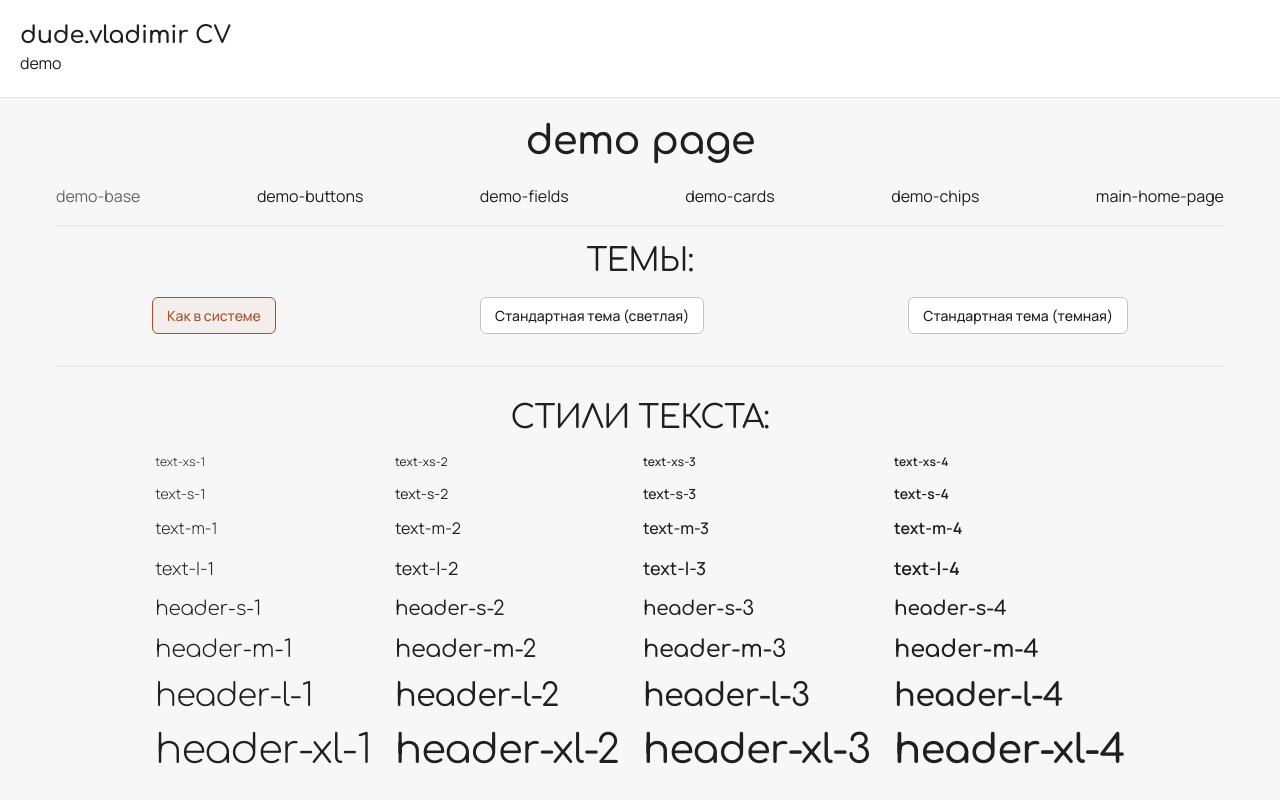
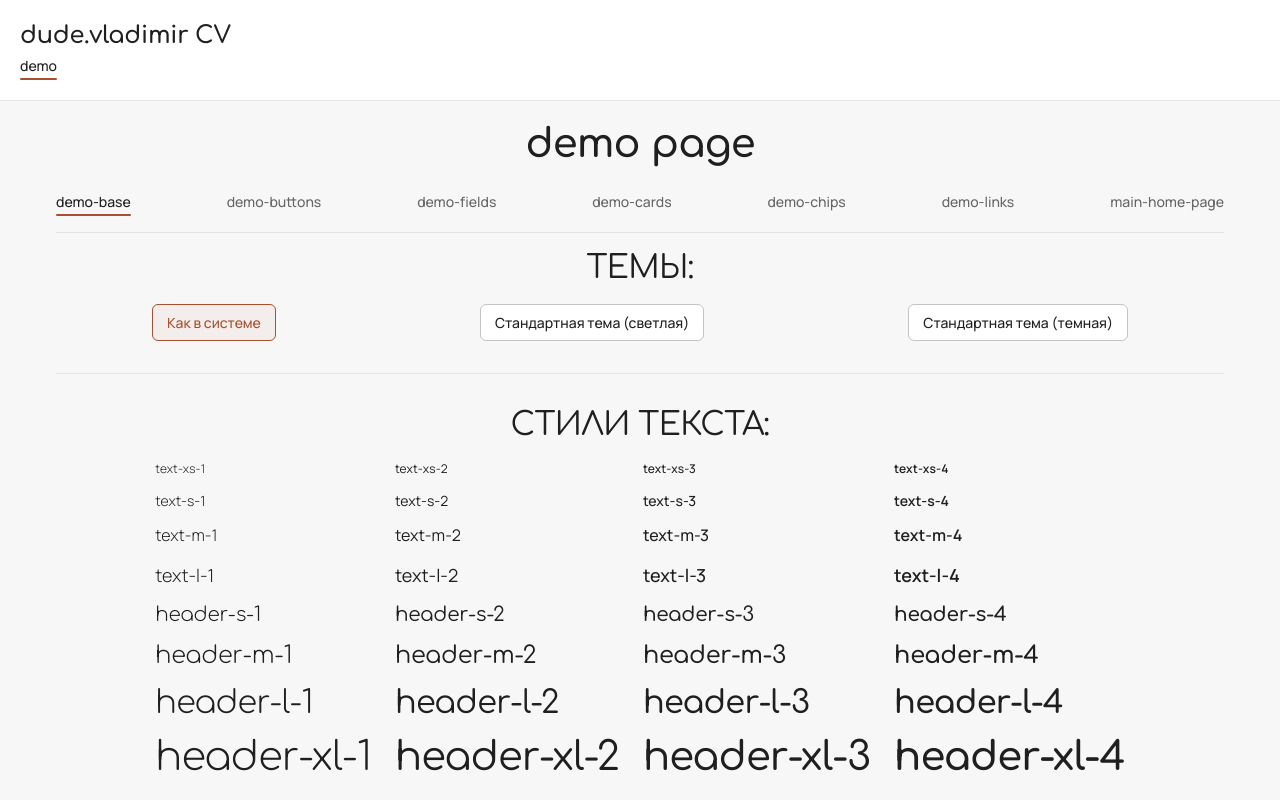
Before and after one commit to dudeVladimir/my-cv, a Vue app: page /demo/base in a window 1280 px wide. Shown: the top 800 px of the page. Built offline with nearby package versions, Linux system fonts and the light colour scheme.

Commit message:
feat(ui): add link component

```diff
--- a/src/components/TheHeader.vue
+++ b/src/components/TheHeader.vue
@@ -7,9 +7,13 @@
     </div>
     <div class="the-header__center" />
     <div class="the-header__right">
-      <RouterLink v-if="isDev" :to="{ name: 'main-demo-page' }">
+      <UiLink
+        v-if="isDev"
+        :to="{ name: 'main-demo-page' }"
+        variant="nav"
+      >
         demo
-      </RouterLink>
+      </UiLink>
     </div>
   </header>
 </template>
--- a/src/modules/demo-page/DemoPage.vue
+++ b/src/modules/demo-page/DemoPage.vue
@@ -10,9 +10,12 @@
         :key="idx"
         class="demo-links__item"
       >
-        <RouterLink :to="{ name: link.name }">
+        <UiLink
+          :to="{ name: link.name }"
+          variant="nav"
+        >
           {{ link.name }}
-        </RouterLink>
+        </UiLink>
       </li>
     </ul>
 
@@ -39,6 +42,7 @@ const linkList = [...(routes[0].children as Array<{ name: string }>), { name: 'm
 
   .demo-links {
     display: flex;
+    flex-wrap: wrap;
     gap: 12px;
     justify-content: space-between;
     // &__item
--- /dev/null
+++ b/src/modules/demo-page/layouts/DemoLinks.vue
@@ -0,0 +1,99 @@
+<template>
+  <div class="demo-links-page">
+    <div class="section">
+      <div class="section__header header-l-2">
+        inline:
+      </div>
+      <div class="section__body grid-ui-kit">
+        <p class="text-m-2">
+          Текст абзаца со
+          <UiLink :to="{ name: 'demo-buttons' }">
+            ссылкой внутри приложения
+          </UiLink>
+          и
+          <UiLink
+            href="https://example.com"
+            new-tab
+          >
+            внешней ссылкой
+          </UiLink>. Длинная ссылка переносится как обычный текст:
+          <UiLink
+            href="https://example.com"
+            new-tab
+          >
+            очень длинный текст ссылки, который не помещается в одну строку
+          </UiLink>.
+        </p>
+        <p class="text-s-2 th_text_muted--text">
+          Мелкий текст:
+          <UiLink :to="{ name: 'demo-buttons' }">
+            ссылка
+          </UiLink>
+          берёт размер у абзаца.
+        </p>
+      </div>
+    </div>
+
+    <div class="section mt-8">
+      <div class="section__header header-l-2">
+        subtle:
+      </div>
+      <div class="section__body grid-ui-kit">
+        <div class="demo-links-page__row text-s-2">
+          <UiLink
+            :to="{ name: 'demo-buttons' }"
+            variant="subtle"
+          >
+            Ссылка
+          </UiLink>
+          <UiLink
+            href="https://example.com"
+            variant="subtle"
+            new-tab
+          >
+            Внешняя ссылка
+          </UiLink>
+        </div>
+      </div>
+    </div>
+
+    <div class="section mt-8">
+      <div class="section__header header-l-2">
+        nav:
+      </div>
+      <div class="section__body grid-ui-kit">
+        <nav class="demo-links-page__row">
+          <UiLink
+            :to="{ name: 'demo-links' }"
+            variant="nav"
+          >
+            Текущая страница
+          </UiLink>
+          <UiLink
+            :to="{ name: 'main-demo-page' }"
+            variant="nav"
+          >
+            Родительский роут
+          </UiLink>
+          <UiLink
+            :to="{ name: 'demo-buttons' }"
+            variant="nav"
+          >
+            Другая страница
+          </UiLink>
+        </nav>
+      </div>
+    </div>
+  </div>
+</template>
+
+<style lang="scss" scoped>
+.demo-links-page {
+  &__row {
+    display: flex;
+    flex-wrap: wrap;
+    align-items: center;
+    gap: 16px;
+  }
+}
+</style>
--- a/src/modules/demo-page/router/index.ts
+++ b/src/modules/demo-page/router/index.ts
@@ -35,6 +35,11 @@ const routes: RouteRecordRaw[] = isDev ? [
         name: 'demo-chips',
         component: () => import('../layouts/DemoChips.vue'),
       },
+      {
+        path: 'links',
+        name: 'demo-links',
+        component: () => import('../layouts/DemoLinks.vue'),
+      },
     ],
   },
 ] : [];
--- a/src/styles/resetDefault.scss
+++ b/src/styles/resetDefault.scss
@@ -22,6 +22,12 @@ ul {
   list-style: none;
 }
 
+// Вид ссылок задаёт UiLink, у голого <a> — только сброс
+a {
+  color: inherit;
+  text-decoration: none;
+}
+
 button {
   display: block;
   background: transparent;
--- a/src/styles/style.scss
+++ b/src/styles/style.scss
@@ -19,25 +19,6 @@ body {
   line-height: 1.6;
 }
 
-a {
-  &.active-link {
-    &_exact {
-      color: var(--th_text_muted);
-      text-decoration: none;
-      cursor: default;
-    }
-  }
-
-  color: var(--th_text);
-  text-decoration: none;
-  cursor: pointer;
-
-  &:hover {
-    color: var(--th_accent);
-    text-decoration: underline;
-  }
-}
-
 button {
   border: 1px solid var(--th_border_strong);
   color: var(--th_text);
--- a/src/ui-config/components/components.d.ts
+++ b/src/ui-config/components/components.d.ts
@@ -14,6 +14,7 @@ declare module 'vue' {
     UiCard: typeof import('./cards/UiCard.vue')['default']
     UiChip: typeof import('./chips/UiChip.vue')['default']
     UiIcon: typeof import('./icons/UiIcon.vue')['default']
+    UiLink: typeof import('./links/UiLink.vue')['default']
     UiRadioGroup: typeof import('./buttons/radio/UiRadioGroup.vue')['default']
     UiRadioItem: typeof import('./buttons/radio/UiRadioItem.vue')['default']
     UiTag: typeof import('./chips/UiTag.vue')['default']
--- /dev/null
+++ b/src/ui-config/components/links/UiLink.vue
@@ -0,0 +1,168 @@
+<template>
+  <component
+    :is="to ? RouterLink : 'a'"
+    v-bind="linkAttrs"
+    class="ui-link"
+    :class="[`ui-link_${variant}`, { 'text-s-3': variant === 'nav' }]"
+  >
+    <SlotContent :nodes="trimSlot(slots.default?.())" />{{ newTab ? WORD_JOINER : '' }}<UiIcon
+      v-if="newTab"
+      name="arrow-up-right"
+      class="ui-link__external"
+    />
+    <span
+      v-if="newTab"
+      class="ui-link__hidden"
+    >(откроется в новой вкладке)</span>
+  </component>
+</template>
+
+<script setup lang="ts">
+import { computed, createTextVNode, Text, type VNode } from 'vue';
+import { RouterLink, type RouteLocationRaw } from 'vue-router';
+
+interface Props {
+  /** Ссылка внутри приложения */
+  to?: RouteLocationRaw;
+  /** Ссылка наружу */
+  href?: string;
+  newTab?: boolean;
+  /**
+   * inline — в тексте, всегда подчёркнута;
+   * subtle — второстепенная (футер, мета), подчёркивание на hover;
+   * nav — навигация, активный роут отмечен полосой
+   */
+  variant?: 'inline' | 'subtle' | 'nav';
+};
+interface Slots {
+  default?: () => VNode[];
+};
+
+const props = withDefaults(defineProps<Props>(), {
+  to: undefined,
+  href: '',
+  variant: 'inline',
+});
+const slots = defineSlots<Slots>();
+
+// Иконка не переносится на новую строку отдельно от текста
+const WORD_JOINER = String.fromCharCode(0x2060);
+
+// region slot
+// Переносы строк в шаблоне оставляют пробелы по краям слота. Внутри строчной
+// ссылки они видны: подчёркнутый пробел, зазор перед иконкой, «ссылка .»
+function trimSlot(nodes: VNode[] = []) {
+  return nodes.map((node, idx) => {
+    if (node.type !== Text || typeof node.children !== 'string') return node;
+
+    let text = node.children;
+    if (idx === 0) text = text.trimStart();
+    if (idx === nodes.length - 1) text = text.trimEnd();
+    return createTextVNode(text);
+  });
+};
+
+// Слот вызывается в рендере UiLink, чтобы его зависимости отслеживал UiLink
+const SlotContent = (p: { nodes: VNode[] }) => p.nodes;
+// endregion slot
+
+const linkAttrs = computed(() => {
+  const target = props.newTab
+    ? { target: '_blank', rel: 'noopener noreferrer' }
+    : {};
+
+  return props.to
+    ? { to: props.to, ...target }
+    : { href: props.href, ...target };
+});
+</script>
+
+<style lang="scss" scoped>
+.ui-link {
+  color: inherit;
+  text-decoration-line: underline;
+  text-decoration-thickness: 1px;
+  text-underline-offset: 0.2em;
+  border-radius: 2px;
+  outline: none;
+  cursor: pointer;
+  transition: color 0.2s, text-decoration-color 0.2s;
+
+  &:focus-visible {
+    outline: 2px solid color-mix(in srgb, var(--th_accent) 50%, transparent);
+    outline-offset: 2px;
+  }
+
+  &_inline {
+    color: var(--th_accent);
+    text-decoration-color: color-mix(in srgb, var(--th_accent) 40%, transparent);
+
+    &:hover {
+      color: var(--th_accent_hover);
+      text-decoration-color: currentColor;
+    }
+  }
+
+  &_subtle {
+    color: var(--th_text_muted);
+    text-decoration-color: transparent;
+
+    &:hover {
+      color: var(--th_text);
+      text-decoration-color: currentColor;
+    }
+  }
+
+  &_nav {
+    position: relative;
+    display: inline-flex;
+    align-items: center;
+    padding: 4px 0;
+    color: var(--th_text_muted);
+    text-decoration: none;
+
+    &::after {
+      content: '';
+      position: absolute;
+      right: 0;
+      bottom: 0;
+      left: 0;
+      height: 2px;
+      border-radius: 1px;
+      background: var(--th_accent);
+      transform: scaleX(0);
+      transition: transform 0.2s;
+    }
+
+    // Классы активной ссылки задаются в createRouter (main.ts)
+    &:hover,
+    &.active-link {
+      color: var(--th_text);
+    }
+
+    &.active-link::after {
+      transform: scaleX(1);
+    }
+
+    // Текущая страница: переходить некуда
+    &[aria-current='page'] {
+      cursor: default;
+    }
+  }
+
+  &__external {
+    width: 0.75em;
+    height: 0.75em;
+    margin-left: 0.15em;
+  }
+
+  &__hidden {
+    position: absolute;
+    width: 1px;
+    height: 1px;
+    overflow: hidden;
+    clip-path: inset(50%);
+    white-space: nowrap;
+  }
+}
+</style>
```
